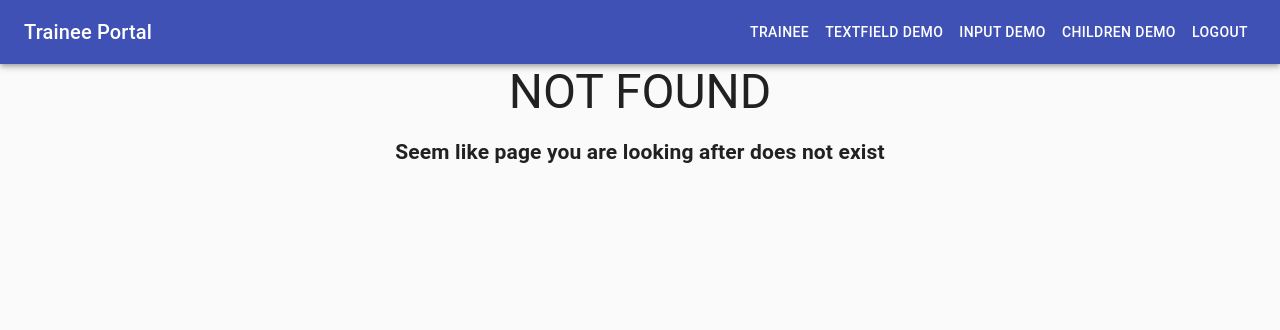
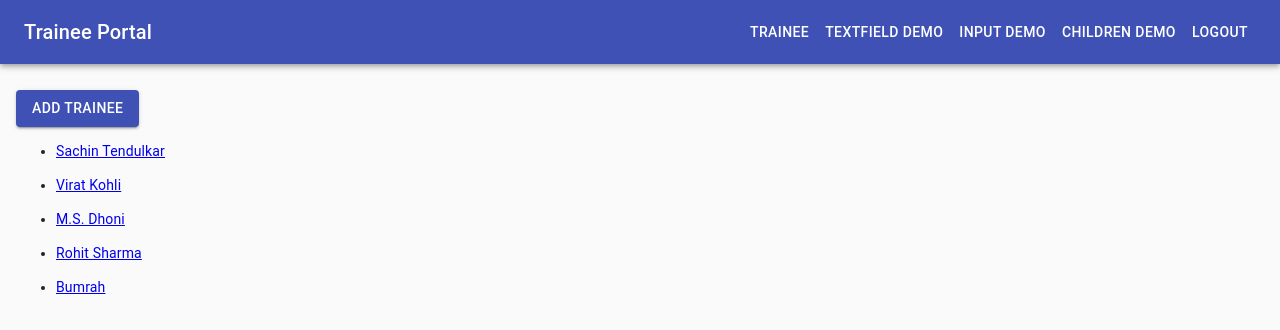
Before and after one commit to Shikhar-successive/javascript-server, a React (Create React App) app in the folder training/: page /Trainee in a window 1280 px wide. Before the commit this address had no page. Shown: the top 330 px of the page. Built offline with nearby package versions, Linux system fonts and the light colour scheme.

Commit message:
feat: Add files of frontend Day 12

```diff
--- a/training/package.json
+++ b/training/package.json
@@ -8,6 +8,7 @@
     "@testing-library/jest-dom": "^5.11.6",
     "@testing-library/react": "^11.2.2",
     "@testing-library/user-event": "^12.5.0",
+    "moment": "^2.29.1",
     "prop-types": "^15.7.2",
     "react": "^17.0.1",
     "react-dom": "^17.0.1",
--- a/training/src/pages/TextFieldDemo/TextFieldDemo.jsx
+++ b/training/src/pages/TextFieldDemo/TextFieldDemo.jsx
@@ -25,7 +25,6 @@ class TextFieldDemo extends Component {
         <p>A Valid Input</p>
         <TextField
           value="Accessible"
-          error="Error"
           disabled={false}
         />
         <p>An Input with Error</p>
--- /dev/null
+++ b/training/src/pages/Trainee/Data/trainee.js
@@ -0,0 +1,34 @@
+const trainees = [
+  {
+    id: '5c6c47af7740654f0915fac9',
+    name: 'Sachin Tendulkar',
+    email: 'sachin@gmail.com',
+    createdAt: '2019-02-10T18:15:11.778Z',
+  },
+  {
+    id: '5c6c47af7740654f0455fac9',
+    name: 'Virat Kohli',
+    email: 'virat@gmail.com',
+    createdAt: '2019-02-12T18:15:11.778Z',
+  },
+  {
+    id: '5c6567af7740654f0915fac9',
+    name: 'M.S. Dhoni',
+    email: 'msdhoni@gmail.com',
+    createdAt: '2019-02-13T18:15:11.778Z',
+  },
+  {
+    id: '5c6c47af7747854f0915fac9',
+    name: 'Rohit Sharma',
+    email: 'rohit.sharma',
+    createdAt: '2019-02-14T18:15:11.778Z',
+  },
+  {
+    id: '5c6c47af7740654f0915876c9',
+    name: 'Bumrah',
+    email: 'bumhrah@gmail.com',
+    createdAt: '2019-02-15T18:15:11.778Z',
+  },
+];
+
+export default trainees;
--- a/training/src/pages/Trainee/Trainee.jsx
+++ b/training/src/pages/Trainee/Trainee.jsx
@@ -1,38 +1,20 @@
-import React, { Component } from 'react';
+import React from 'react';
+import PropTypes from 'prop-types';
+import { Switch, Route } from 'react-router-dom';
+import TraineeList from './TraineeList';
+import TraineeDetail from './TraineeDetail';
 
-import Button from '@material-ui/core/Button';
-import { AddDialog } from './Componants';
+const Trainee = ({ match }) => (
+  <Switch>
+    <Route exact path={`${match.path}`}>
+      <TraineeList match={match} />
+    </Route>
+    <Route exact path={`${match.path}/:id`} component={TraineeDetail} />
+  </Switch>
+);
 
-class Trainee extends Component {
-  constructor() {
-    super();
-    this.state = {
-      open: false,
-    };
-  }
+Trainee.propTypes = {
+  match: PropTypes.objectOf(PropTypes.any).isRequired,
+};
 
-  onOpen = () => {
-    this.setState({ open: true });
-  }
-
-  onCloseEvent = () => {
-    this.setState({ open: false });
-  };
-
-  render() {
-    const { open } = this.state;
-    return (
-      <>
-        <Button color="primary" variant="contained" onClick={this.onOpen} style={{ marginTop: '10px' }}>
-          Add Trainee
-        </Button>
-        <AddDialog
-          open={open}
-          onClose={this.onCloseEvent}
-          onSubmit={this.onCloseEvent}
-        />
-      </>
-    );
-  }
-}
 export default Trainee;
--- /dev/null
+++ b/training/src/pages/Trainee/TraineeDetail.jsx
@@ -0,0 +1,56 @@
+import React, { Component } from 'react';
+import PropTypes from 'prop-types';
+import { Link } from 'react-router-dom';
+import {
+  Card,
+  Button,
+  CardContent,
+  // CardMedia,
+  Typography,
+  // makeStyles,
+} from '@material-ui/core';
+import moment from 'moment';
+import trainees from './Data/trainee';
+import { NoMatch } from '../NoMatch';
+
+class TraineeDetail extends Component {
+  getDate = (date) => {
+    const formatedDate = moment(date).format('dddd, MMMM Do yyyy, hh:mm:ss a');
+    return formatedDate;
+  }
+
+  render() {
+    const { match: { params: { id } } } = this.props;
+    const data = trainees.find((element) => element.id === id);
+    if (data) {
+      return (
+        <>
+          <Card>
+            <div style={{ display: 'flex', height: '160px', alignItems: 'center' }}>
+              <img src="" height="120px" width="120px" alt="" />
+              <CardContent>
+                <Typography variant="h5">{data.name}</Typography>
+                <Typography color="textSecondary">{this.getDate(data.createdAt)}</Typography>
+                <Typography>{data.email}</Typography>
+              </CardContent>
+            </div>
+          </Card>
+          <Typography align="center">
+            <Link to="/">
+              <Button variant="outlined" color="primary">
+                Back
+              </Button>
+            </Link>
+          </Typography>
+        </>
+      );
+    }
+    return (
+      <NoMatch />
+    );
+  }
+}
+TraineeDetail.propTypes = {
+  match: PropTypes.objectOf(PropTypes.any).isRequired,
+};
+export default TraineeDetail;
--- /dev/null
+++ b/training/src/pages/Trainee/TraineeList.jsx
@@ -0,0 +1,56 @@
+import React, { Component } from 'react';
+import { Link } from 'react-router-dom';
+import Button from '@material-ui/core/Button';
+import PropTypes from 'prop-types';
+import trainees from './Data/trainee';
+import { AddDialog } from './Componants';
+
+class TraineeList extends Component {
+  constructor() {
+    super();
+    this.state = {
+      open: false,
+    };
+  }
+
+  onOpen = () => {
+    this.setState({ open: true });
+  }
+
+  onCloseEvent = () => {
+    this.setState({ open: false });
+  };
+
+  render() {
+    const { open } = this.state;
+    const { match } = this.props;
+    return (
+      <>
+        <Button color="primary" variant="contained" onClick={this.onOpen} style={{ marginTop: '10px' }}>
+          Add Trainee
+        </Button>
+        <AddDialog
+          open={open}
+          onClose={this.onCloseEvent}
+          onSubmit={this.onCloseEvent}
+        />
+        <div>
+          {
+            trainees.map((item) => (
+              <ul key={item.id}>
+                <li>
+                  <Link to={`${match.path}/${item.id}`}>{item.name}</Link>
+                </li>
+              </ul>
+            ))
+          }
+        </div>
+      </>
+    );
+  }
+}
+TraineeList.propTypes = {
+  match: PropTypes.objectOf(PropTypes.any).isRequired,
+};
+
+export default TraineeList;
--- a/training/src/routes/PrivateRoute.jsx
+++ b/training/src/routes/PrivateRoute.jsx
@@ -1,31 +1,35 @@
-import React, { Component } from 'react';
+import React from 'react';
 import {
-  BrowserRouter as
-  Router,
-  Route,
-  Switch,
+  Route, Switch, Redirect,
 } from 'react-router-dom';
+import { makeStyles } from '@material-ui/core';
+import { PrivateLayout } from '../layouts';
 import {
-  Trainee, TextFieldDemo, InputDemo, ChildrenDemo, NoMatch,
+  ChildrenDemo, InputDemo, TextFieldDemo, Trainee, NoMatch,
 } from '../pages';
-import { PrivateLayout } from '../layouts';
 
-class PrivateRoute extends Component {
-  render() {
+const useStyles = makeStyles((theme) => ({
+  navBody: {
+    margin: theme.spacing(2),
+  },
+}));
+
+const PrivateRoute = () => {
+  const classes = useStyles();
   return (
     <>
       <PrivateLayout />
-        <Router>
+      <div className={classes.navBody}>
         <Switch>
-            <Route exact path="/" component={Trainee} />
+          <Redirect exact path="/" to="/Trainee" />
+          <Route path="/Trainee" component={Trainee} />
           <Route exact path="/TextField-Demo" component={TextFieldDemo} />
           <Route exact path="/Input-Demo" component={InputDemo} />
           <Route exact path="/Children-Demo" component={ChildrenDemo} />
           <Route default component={NoMatch} />
         </Switch>
-        </Router>
+      </div>
     </>
   );
-  }
-}
+};
 export default PrivateRoute;
```
Also changed, not shown: 2 other files (tests, documents, lock files or other folders). Lines whose indentation alone changed are shown as unchanged.
